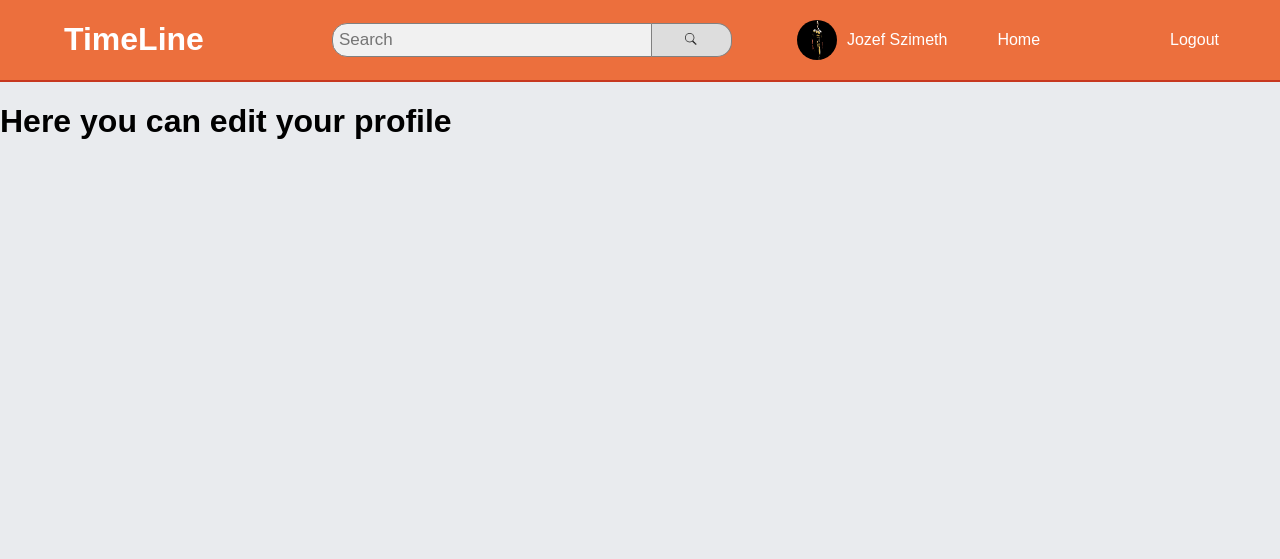
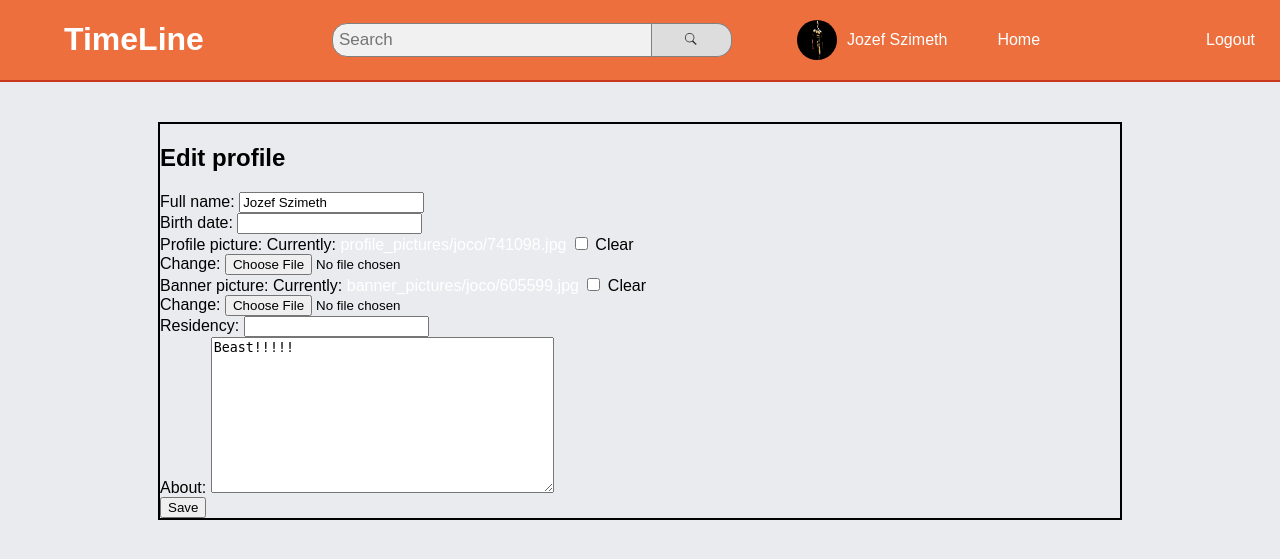
Before and after one commit to szimeth-jozef/MP-social-network, a Django app: page /site/edit/ in a window 1280 px wide. Shown: the top 559 px of the page. Run offline with Django 3.2, Linux system fonts and the light colour scheme; a user stored in the database is signed in.

Commit message:
implementing edit profile

```diff
--- a/timeline/media/forms.py
+++ b/timeline/media/forms.py
@@ -1,6 +1,7 @@
 from django import forms
 
 from media.models import StatusPost
+from account.models import Account
 
 
 class CreateStatusPostForm(forms.ModelForm):
@@ -8,3 +9,43 @@ class CreateStatusPostForm(forms.ModelForm):
     class Meta:
         model = StatusPost
         fields = ['text', 'image']
+
+
+class EditProfileForm(forms.ModelForm):
+
+    class Meta:
+        model = Account
+        fields = [
+            'full_name',
+            'date_of_birth',
+            'profile_picture',
+            'banner_picture',
+            'residency',
+            'about'
+        ]
+
+
+class AccountUpdateForm(forms.ModelForm):
+
+    class Meta:
+        model = Account
+        # Later add password
+        fields = ['email', 'username', ]
+
+    def cleanEmail(self):
+        if self.is_valid():
+            email = self.cleaned_data['email']
+            try:
+                account = Account.objects.exclude(pk=self.instance.pk).get(email=email)
+            except Account.DoesNotExist:
+                return email
+            raise forms.ValidationError("Email %s is already in use" % email)
+
+    def cleanUsername(self):
+        if self.is_valid():
+            username = self.cleaned_data['username']
+            try:
+                account = Account.objects.exclude(pk=self.instance.pk).get(username=username)
+            except Account.DoesNotExist:
+                return username
+            raise forms.ValidationError("Username %s is already in use" % username)
--- a/timeline/media/static/media/css/headbar_style.css
+++ b/timeline/media/static/media/css/headbar_style.css
@@ -19,12 +19,12 @@
     margin: 0 auto 0 10%;
 }
 
-.usertools a {
+.navbar-link {
     /* border: solid black 1px; */
     border-radius: 10px;
 }
 
-.usertools a:hover {
+.navbar-link:hover {
     background-color: rgb(211, 97, 52);
 }
 
@@ -74,10 +74,6 @@ button:focus {
     padding: 12px 5px;
 }
 
-.auth-link {
-    margin-left: 80px;
-}
-
 #home-profile-picture {
     width: 40px;
     height: 40px;
@@ -119,3 +115,9 @@ button:focus {
     display: block;
     z-index: 1;
 }
+
+.logout {
+    height: 18px;
+    margin: auto 0;
+    margin-right: 20px;
+}
--- a/timeline/media/static/media/js/post.js
+++ b/timeline/media/static/media/js/post.js
@@ -78,15 +78,25 @@ class Post {
     pressedDelete(t) {
         if (t === this.deleteOption) {
             const slug = this.parent.querySelector('#post-slug').value;
+            const conf = confirm("Are you sure you want to delete this post?");
 
-            console.log('Clicked on post', slug);
+            if (conf) {
                 deletePost(slug).then(res => {
                     if (res.success) {
+                        // Remove the deleted post from the page
                         this.parent.parentNode.removeChild(this.parent);
+                        // Get the post count number, if exists the decrement it
+                        const postsCount = document.getElementById('post-count');
+                        if (postsCount) {
+                            let number = Number(postsCount.innerText);
+                            number--;
+                            postsCount.innerText = String(number);
+                        }
                     } else {
                         console.error("Couldn't delete this post!");
                     }
                 });
+            }
         }
     }
 
--- a/timeline/media/templates/media/base.html
+++ b/timeline/media/templates/media/base.html
@@ -24,13 +24,15 @@
             </form>
             <div class="popup-results" id="popup-box"></div>
             <div class="links">
-                <a href="{% url 'profile' request.user.username %}" id="profile-link">
+                <a href="{% url 'profile' request.user.username %}" id="profile-link" class="navbar-link">
                     <img src="{{ request.user.profile_picture.url }}" id="home-profile-picture">
                     <span style="white-space: nowrap;">{{ request.user.full_name }}</span>
                 </a>
-                <a href="{% url 'home' %}" class="adjust-link">Home</a>
+                <a href="{% url 'home' %}" class="adjust-link navbar-link">Home</a>
             </div>
-            <a href="{% url 'logout' %}" class="auth-link adjust-link">Logout</a>
+        </div>
+        <div class="logout">
+            <a href="{% url 'logout' %}" class="adjust-link navbar-link">Logout</a>
         </div>
     </div>
 
--- a/timeline/media/templates/media/edit.html
+++ b/timeline/media/templates/media/edit.html
@@ -1,4 +1,19 @@
 {% extends "media/base.html" %}
 {% block content %}
-    <h1>Here you can edit your profile</h1>
+    <div class="content-container div-debug">
+        <h2>Edit profile</h2>
+
+        <form method='POST'>
+            {% csrf_token %}
+            {% for field in form %}
+                {{field.label_tag}}
+                {{field}}
+                <br>
+                {% for error in field.errors%}
+                    <p style="color: red">{{error}}</p>
+                {% endfor %}
+            {% endfor %}
+            <button type="submit">Save</button>
+        </form>
+    </div>
 {% endblock content %}
--- a/timeline/media/templates/media/profile.html
+++ b/timeline/media/templates/media/profile.html
@@ -32,7 +32,7 @@
             <div class="status-info div-debug">
                 <a href="{% url 'follow-detail' username=username follow='following' %}" id="followingCount">{{ following }} Following</a>
                 <a href="{% url 'follow-detail' username=username follow='followers' %}" id="followerCount">{{ followers }} Followers</a>
-                <p>{{ post_count }} Posts</p>
+                <p><span id="post-count">{{ post_count }}</span> Posts</p>
             </div>
         </div>
         <div class="posts-container">
--- a/timeline/media/views.py
+++ b/timeline/media/views.py
@@ -4,7 +4,7 @@ from django.core.exceptions import ObjectDoesNotExist
 from django.contrib.auth.decorators import login_required
 from django.db.models import Q
 
-from media.forms import CreateStatusPostForm
+from media.forms import CreateStatusPostForm, EditProfileForm
 
 from rest_framework.authtoken.models import Token
 from comments.models import Comment
@@ -49,7 +49,16 @@ def follow_detail(request, username, follow):
 
 @login_required()
 def edit_profile(request):
-    context = {}
+    if request.method == 'POST':
+        form = EditProfileForm(request.POST, instance=request.user)
+
+        if form.is_valid():
+            form.save()
+            return HttpResponseRedirect('/site/edit/')
+    else:
+        form = EditProfileForm(instance=request.user)
+        context = { "form": form }
+
     return render(request, 'media/edit.html', context)
 
 
```
Also changed, not shown: timeline/db.sqlite3. Lines whose indentation alone changed are shown as unchanged.
